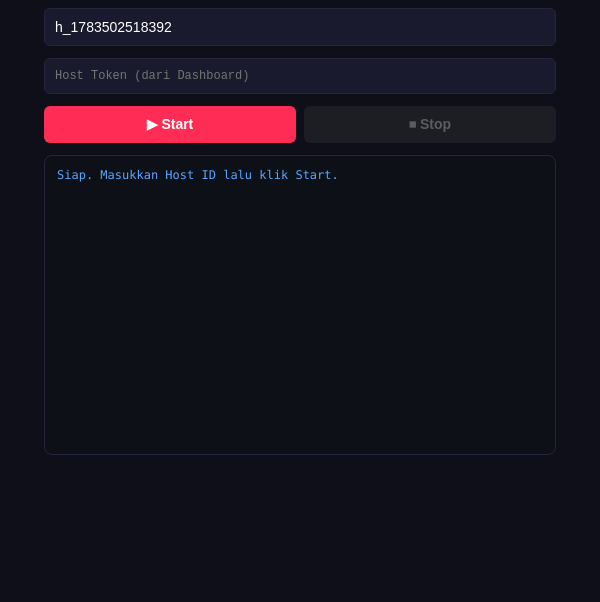
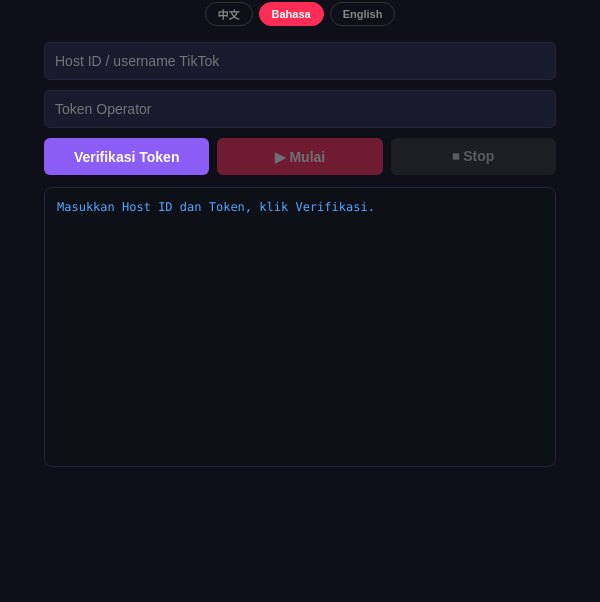
Before and after one commit to hanhan130909-design/whalecomment, an Electron app: page index.html in a window 600 px wide. Shown: the part 198-800 px from the top of the page. Drawn offline with Linux system fonts and the light colour scheme; no server answers.

Commit message:
v1.3.0: trilingual UI, no token caching, Render backend

```diff
--- a/index.html
+++ b/index.html
@@ -2,38 +2,77 @@
 <html><head><meta charset="UTF-8"><title>WhaleComment</title>
 <style>
 *{margin:0;padding:0;box-sizing:border-box}
-body{font-family:'Microsoft YaHei',sans-serif;background:#0f0f1a;color:#e0e0e0;display:flex;justify-content:center;align-items:center;min-height:100vh}
+body{font-family:'Segoe UI','Microsoft YaHei',sans-serif;background:#0f0f1a;color:#e0e0e0;display:flex;justify-content:center;align-items:center;min-height:100vh}
 .c{width:560px;padding:24px}
-h1{text-align:center;color:#ff2d55;margin-bottom:20px}
-.row{display:flex;gap:8px;margin-bottom:12px}
+h1{text-align:center;color:#ff2d55;margin-bottom:4px;font-size:22px}
+.ver{text-align:center;color:#666;font-size:11px;margin-bottom:16px}
+.lang{display:flex;justify-content:center;gap:6px;margin-bottom:16px}
+.lang button{padding:3px 12px;border:1px solid #333;border-radius:14px;background:transparent;color:#888;cursor:pointer;font-size:11px}
+.lang button.on{background:#ff2d55;color:#fff;border-color:#ff2d55}
+.row{display:flex;gap:8px;margin-bottom:10px}
 input{flex:1;padding:10px;border:1px solid #252540;border-radius:6px;background:#1a1a2e;color:#fff;font-size:14px}
 button{padding:10px 20px;border:none;border-radius:6px;font-size:14px;font-weight:600;cursor:pointer}
+.btn-verify{background:#8b5cf6;color:#fff;flex:1}
 .btn-start{background:#ff2d55;color:#fff;flex:1}
 .btn-stop{background:#333;color:#ccc;flex:1}
 button:disabled{opacity:0.4;cursor:not-allowed}
-#log{background:#0d1117;border:1px solid #252540;border-radius:8px;padding:12px;height:300px;overflow-y:auto;font:12px Consolas,monospace;white-space:pre-wrap;margin-top:12px}
-.info{color:#58a6ff}.ok{color:#3fb950}.err{color:#ff2d55}
+#log{background:#0d1117;border:1px solid #252540;border-radius:8px;padding:12px;height:280px;overflow-y:auto;font:12px Consolas,monospace;white-space:pre-wrap;margin-top:12px}
+.info{color:#58a6ff}.ok{color:#3fb950}.err{color:#ff2d55}.warn{color:#d2991d}
 </style></head><body>
 <div class="c">
 <h1>🐋 WhaleComment</h1>
+<div class="ver">v1.3.0</div>
+<div class="lang">
+<button onclick="L('zh')">中文</button>
+<button class="on" onclick="L('id')">Bahasa</button>
+<button onclick="L('en')">English</button>
+</div>
+<div class="row"><input id="host" placeholder="Host ID / TikTok username"></div>
+<div class="row"><input id="token" placeholder="Token Operator"></div>
 <div class="row">
-<input id="host" placeholder="Host ID (dari Dashboard)" value="h_1783502518392">
-</div>
-<div class="row">
-<input id="token" placeholder="Host Token (dari Dashboard)" style="font-family:monospace;font-size:12px">
-</div>
-<div class="row">
-<button class="btn-start" id="btnStart" onclick="start()">▶ Start</button>
+<button class="btn-verify" id="btnVerify" onclick="verify()">Verifikasi Token</button>
+<button class="btn-start" id="btnStart" onclick="start()" disabled>▶ Start</button>
 <button class="btn-stop" id="btnStop" onclick="stop()" disabled>⏹ Stop</button>
 </div>
-<div id="log"><span class="info">Siap. Masukkan Host ID lalu klik Start.</span></div>
+<div id="log"><span class="info">Masukkan Host ID dan Token, lalu klik Verifikasi.</span></div>
 </div>
 <script>
-var el=document.getElementById('log'),startBtn=document.getElementById('btnStart'),stopBtn=document.getElementById('btnStop');
+var T={
+zh:{title:'TikTok 自动评论',host:'Host ID / TikTok用户名',token:'运营Token',verify:'验证Token',start:'▶ 开始',stop:'⏹ 停止',ready:'输入Host ID和Token，点验证。',verifying:'验证中...',ok:'✅ 验证通过！点开始。',fail:'❌ 验证失败',errConn:'连接失败'},
+id:{title:'Komentar Otomatis TikTok',host:'Host ID / username TikTok',token:'Token Operator',verify:'Verifikasi Token',start:'▶ Mulai',stop:'⏹ Stop',ready:'Masukkan Host ID dan Token, klik Verifikasi.',verifying:'Memverifikasi...',ok:'✅ Terverifikasi! Klik Mulai.',fail:'❌ Gagal verifikasi',errConn:'Gagal koneksi'},
+en:{title:'TikTok Auto Comment',host:'Host ID / TikTok username',token:'Operator Token',verify:'Verify Token',start:'▶ Start',stop:'⏹ Stop',ready:'Enter Host ID and Token, click Verify.',verifying:'Verifying...',ok:'✅ Verified! Click Start.',fail:'❌ Verification failed',errConn:'Connection failed'}
+};
+var lang='id';
+function L(l){lang=l;document.querySelectorAll('.lang button').forEach(function(b,i){b.className=(['zh','id','en'][i]===l?'on':'')});U()}
+function U(){var t=T[lang];
+document.getElementById('host').placeholder=t.host;
+document.getElementById('token').placeholder=t.token;
+document.getElementById('btnVerify').textContent=t.verify;
+document.getElementById('btnStart').textContent=t.start;
+document.getElementById('btnStop').textContent=t.stop;
+document.getElementById('log').innerHTML='<span class="info">'+t.ready+'</span>';
+document.getElementById('btnStart').disabled=true;document.getElementById('btnStop').disabled=true;document.getElementById('btnVerify').disabled=false;
+}
+U();
+var el=document.getElementById('log');
 function add(t,c){var s=document.createElement('span');s.className=c||'info';s.textContent=t;el.appendChild(s);el.scrollTop=el.scrollHeight}
-window.api.onLog(function(t){var l=t.toLowerCase();add(t,l.includes('error')||l.includes('err')?'err':l.includes('ok')||l.includes('total')?'ok':'info')});
-window.api.onDone(function(){startBtn.disabled=false;stopBtn.disabled=true;add('\n-- Selesai --\n','info')});
-async function start(){el.innerHTML='';add('Starting...\n','info');startBtn.disabled=true;stopBtn.disabled=false;var hid = document.getElementById('host').value; var tok = document.getElementById('token').value; await window.api.start(hid + ' ' + tok)}
-async function stop(){add('Stopping...\n','info');await window.api.stop();startBtn.disabled=false;stopBtn.disabled=true}
+async function verify(){
+var token=document.getElementById('token').value.trim();
+if(!token){add(T[lang].errConn+'\n','err');return}
+add(T[lang].verifying+'\n','info');document.getElementById('btnVerify').disabled=true;
+try{
+var r=await fetch('https://whalecomment-backend.onrender.com/api/operator/validate?token='+encodeURIComponent(token));
+var d=await r.json();
+if(d.success){add(T[lang].ok+'\n','ok');document.getElementById('btnStart').disabled=false;}
+else{add(T[lang].fail+': '+(d.error||'')+'\n','err');document.getElementById('btnVerify').disabled=false;}
+}catch(e){add(T[lang].errConn+'\n','err');document.getElementById('btnVerify').disabled=false}
+}
+async function start(){
+var host=document.getElementById('host').value.trim()||'rachelliyagtha03';
+var token=document.getElementById('token').value.trim();
+add('Starting...\n','info');document.getElementById('btnStart').disabled=true;document.getElementById('btnStop').disabled=false;
+await window.api.start(host+' '+token);
+}
+async function stop(){add('Stopping...\n','warn');await window.api.stop();document.getElementById('btnStart').disabled=false;document.getElementById('btnStop').disabled=true;add('Done.\n','info')}
 </script>
 </body></html>
```
Also changed, not shown: package.json (+40 -39 lines).
